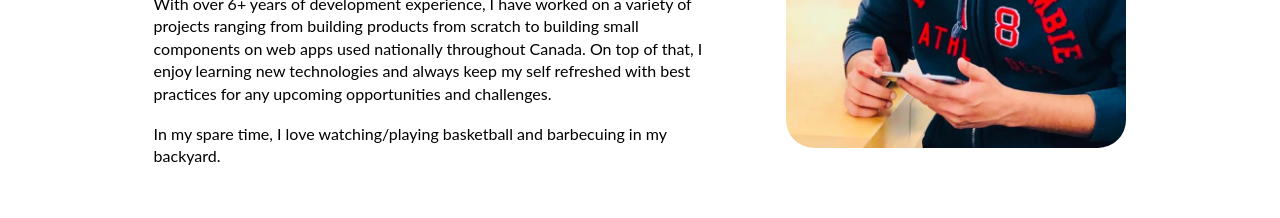
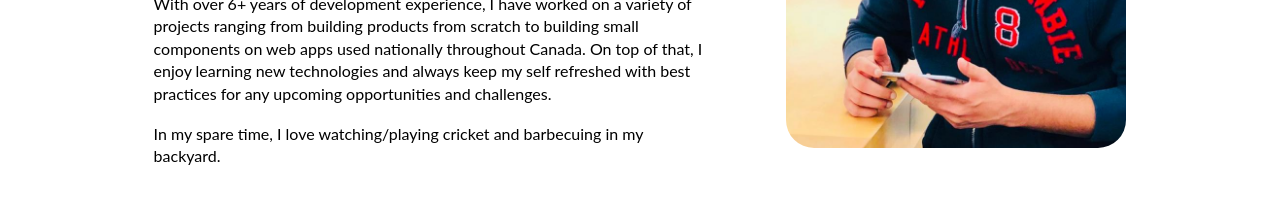
Before and after one commit to dantulurivarma/resume, a React (Create React App) app: page / in a window 1280 px wide. Shown: the part 860-1078 px from the top of the page. Built offline with nearby package versions, Linux system fonts and the light colour scheme.

Commit message:
updated hobbies

```diff
--- a/src/About.tsx
+++ b/src/About.tsx
@@ -81,7 +81,7 @@ const About = () => {
        With over 6+ years of development experience, I have worked on a variety of projects ranging from building products from scratch to building small components on web apps used nationally throughout Canada. On top of that, I enjoy learning new technologies and always keep my self refreshed with best practices for any upcoming opportunities and challenges.
        </StyledParagraph>
 
-       <StyledParagraph>In my spare time, I love watching/playing basketball and barbecuing in my backyard.</StyledParagraph>
+       <StyledParagraph>In my spare time, I love watching/playing cricket and barbecuing in my backyard.</StyledParagraph>
      </FirstChild>
 
 
```
